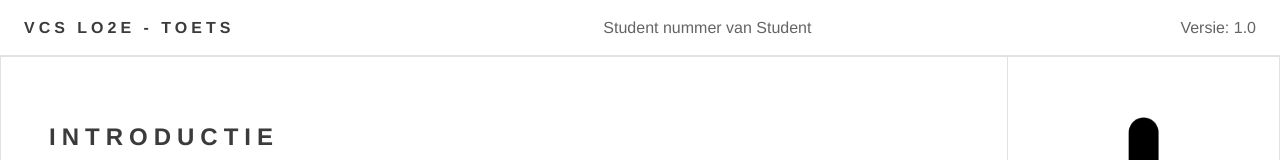
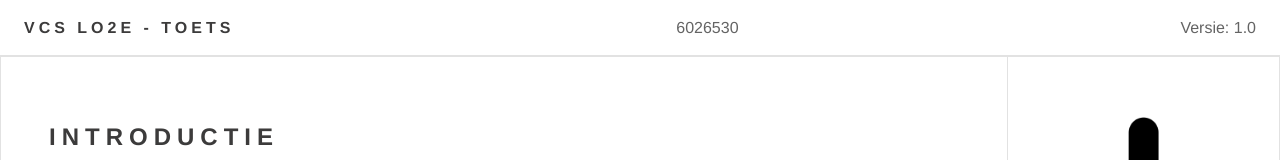
Before and after one commit to DanialRaz/P4, a plain HTML site: page VBH-LO2E-Toets 2/VBH-LO2E-Toets/index.html in a window 1280 px wide. Shown: the top 160 px of the page. Drawn offline with Linux system fonts and the light colour scheme.

Commit message:
Opdracht 1.1
leerling nummer van mezelf erin gezet

```diff
--- a/VBH-LO2E-Toets 2/VBH-LO2E-Toets/index.html
+++ b/VBH-LO2E-Toets 2/VBH-LO2E-Toets/index.html
@@ -9,7 +9,7 @@
 
         <header id="header">
             <h1 id="page-title">VCS LO2E - Toets</h1>
-            <p id="student-nummer">Student nummer van Student</p>
+            <p id="student-nummer">6026530</p>
             <p id="version">Versie: 1.0</p>
         </header>
 
```
